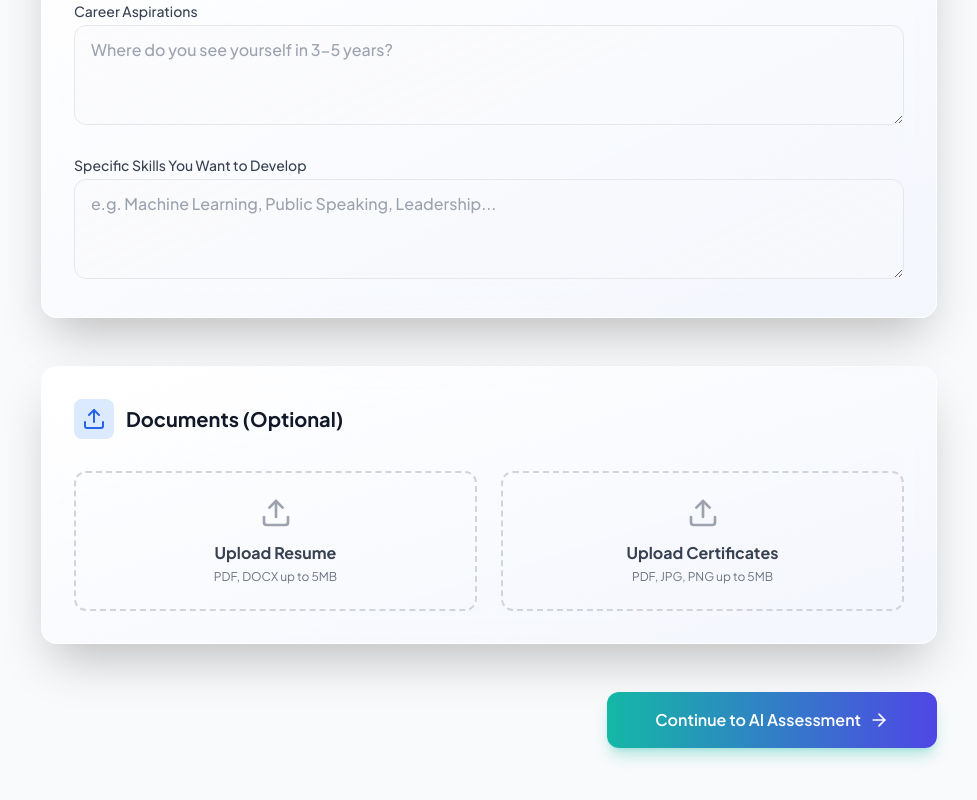
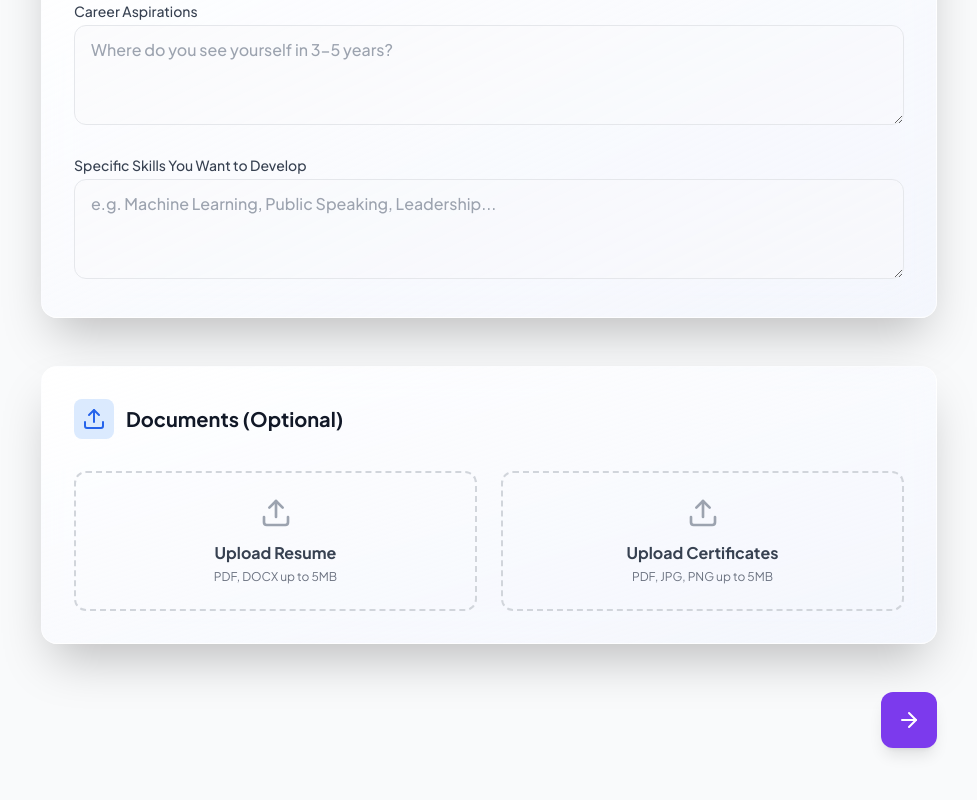
Before and after one commit to changzihong/Skills-Taxonomy-Builder, a React (Vite) app: page /assess in a window 1280 px wide. Shown: the part 1743-2543 px from the top of the page, without its empty margins (151-1128 px from the left). Built offline with nearby package versions, Linux system fonts and the light colour scheme; no server answers.

Commit message:
Updated Step2Chat.tsx

```diff
--- a/src/components/assessment/Step1UserInfo.tsx
+++ b/src/components/assessment/Step1UserInfo.tsx
@@ -270,10 +270,14 @@ const Step1UserInfo = () => {
                 </div>
 
                 <div className="flex justify-end">
-                    <button type="submit" className="btn-primary py-4 px-12 flex items-center group">
-                        Continue to AI Assessment
-                        <ArrowRight className="ml-2 w-5 h-5 group-hover:translate-x-1 transition-transform" />
-                    </button>
+                    <div className="relative group">
+                        <button type="submit" className="p-4 rounded-xl bg-primary-600 hover:bg-primary-700 text-white shadow-lg hover:shadow-xl hover:scale-110 transition-all">
+                            <ArrowRight className="w-6 h-6" />
+                        </button>
+                        <div className="absolute bottom-full right-0 mb-2 px-3 py-1.5 bg-gray-900 text-white text-sm font-medium rounded-lg opacity-0 invisible group-hover:opacity-100 group-hover:visible transition-all whitespace-nowrap pointer-events-none">
+                            Continue to AI Assessment
+                        </div>
+                    </div>
                 </div>
             </form>
         </motion.div>
--- a/src/components/assessment/Step2Chat.tsx
+++ b/src/components/assessment/Step2Chat.tsx
@@ -168,14 +168,18 @@ const Step2Chat = () => {
                         )}
 
                         <div className="mt-8 flex justify-end">
-                            <button
-                                disabled={!currentAnswer || (Array.isArray(currentAnswer) && currentAnswer.length === 0)}
-                                onClick={handleNext}
-                                className="btn-primary py-3 px-8 flex items-center group"
-                            >
-                                {currentIndex === questions.length - 1 ? 'Finish Assessment' : 'Next Question'}
-                                <Send className="ml-2 w-4 h-4 group-hover:translate-x-1 group-hover:-translate-y-1 transition-transform" />
-                            </button>
+                            <div className="relative group">
+                                <button
+                                    disabled={!currentAnswer || (Array.isArray(currentAnswer) && currentAnswer.length === 0)}
+                                    onClick={handleNext}
+                                    className="p-4 rounded-xl bg-primary-600 hover:bg-primary-700 text-white shadow-lg hover:shadow-xl hover:scale-110 transition-all disabled:opacity-50 disabled:cursor-not-allowed"
+                                >
+                                    <Send className="w-5 h-5" />
+                                </button>
+                                <div className="absolute bottom-full right-0 mb-2 px-3 py-1.5 bg-gray-900 text-white text-sm font-medium rounded-lg opacity-0 invisible group-hover:opacity-100 group-hover:visible transition-all whitespace-nowrap pointer-events-none">
+                                    {currentIndex === questions.length - 1 ? 'Finish Assessment' : 'Next Question'}
+                                </div>
+                            </div>
                         </div>
                     </div>
                 </motion.div>
```
